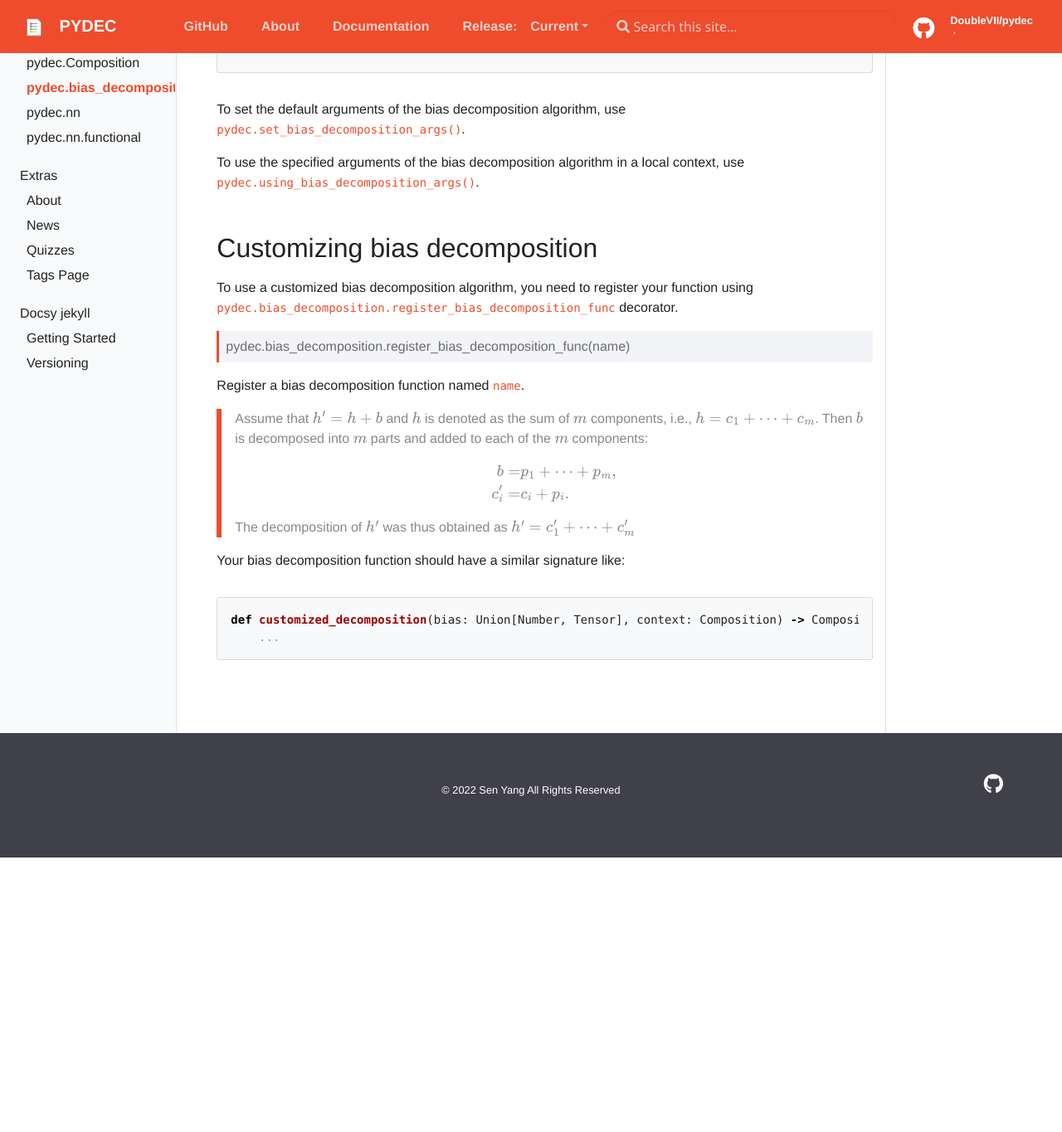
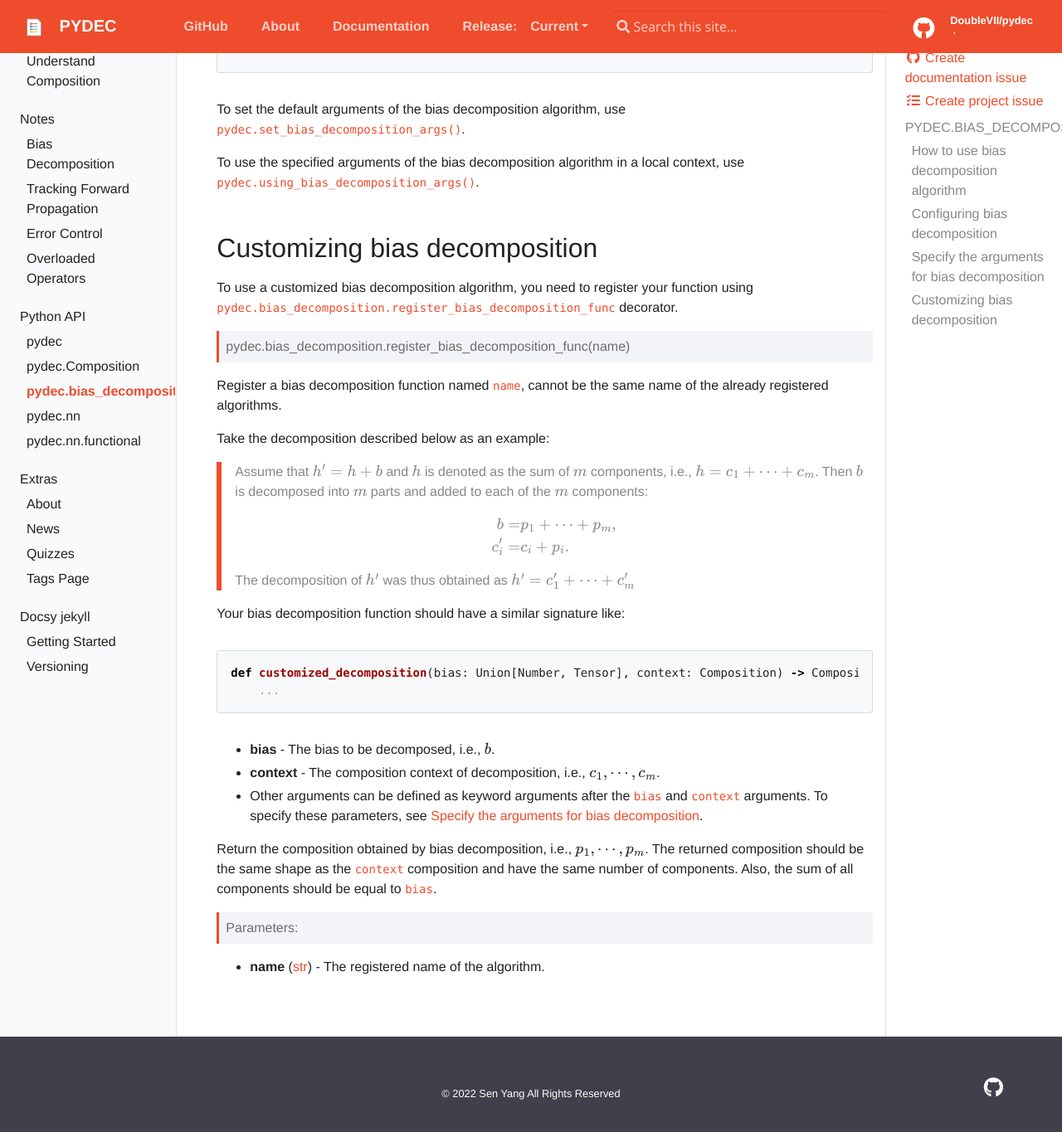
Before and after one commit to NJUNLP/pydec, a Jekyll site: the page built from docs/_docs/pythonapi/pydec.bias_decomposition/index.md, in a window 1280 px wide and 1400 px high, scrolled down 1437 px. Shown: the top 1365 px of the window at 83% size. Built offline with Jekyll 4.4.1, drawn with Linux system fonts in a browser that asks for light colours; before the commit the page ends 2471 px from its top, so only the background shows below that.

Commit message:
update docs

````diff
--- a/docs/_docs/pythonapi/pydec.bias_decomposition/index.md
+++ b/docs/_docs/pythonapi/pydec.bias_decomposition/index.md
@@ -70,8 +70,9 @@
 
 {% include function.html content="pydec.bias_decomposition.register_bias_decomposition_func(name)" %}
 
-Register a bias decomposition function named `name`.
+Register a bias decomposition function named `name`, cannot be the same name of the already registered algorithms.
 
+Take the decomposition described below as an example:
 
 <blockquote>
 Assume that $h^\prime=h+b$ and $h$ is denoted as the sum of $m$ components, i.e., $h=c_1+\cdots+c_m$. Then $b$ is decomposed into $m$ parts and added to each of the $m$ components:
@@ -86,9 +87,18 @@
 The decomposition of $h^\prime$ was thus obtained as $h^\prime=c^\prime_1+\cdots+c^\prime_m$
 </blockquote>
 
-
 Your bias decomposition function should have a similar signature like:
 ```python
 def customized_decomposition(bias: Union[Number, Tensor], context: Composition) -> Composition:
     ...
 ```
+
+* **bias** - The bias to be decomposed, i.e., $b$.
+* **context** - The composition context of decomposition, i.e., $c_1,\cdots,c_m$.
+* Other arguments can be defined as keyword arguments after the `bias` and `context` arguments. To specify these parameters, see [Specify the arguments for bias decomposition](#specify-the-arguments-for-bias-decomposition).
+
+Return the composition obtained by bias decomposition, i.e., $p_1,\cdots,p_m$. The returned composition should be the same shape as the `context` composition and have the same number of components. Also, the sum of all components should be equal to `bias`.
+
+{% include function.html content="Parameters:" %}
+
+* **name** ([str](https://docs.python.org/3/library/stdtypes.html#str)) - The registered name of the algorithm.
````
Also changed, not shown: docs/_docs/notes/bias-decomposition.md (+1 -1 lines).
